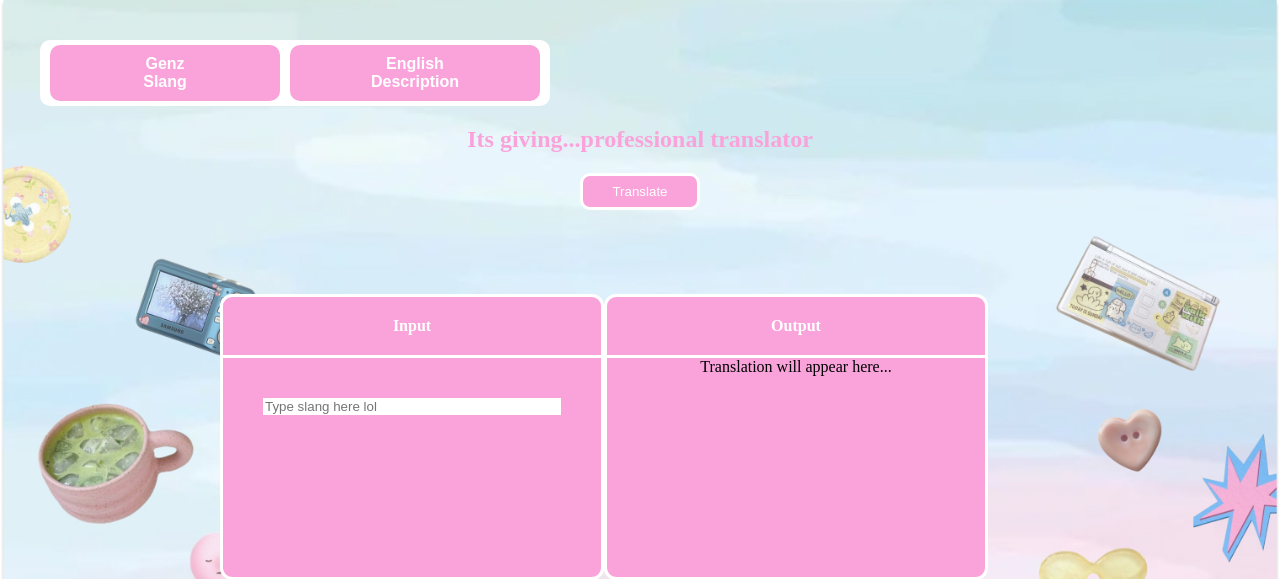
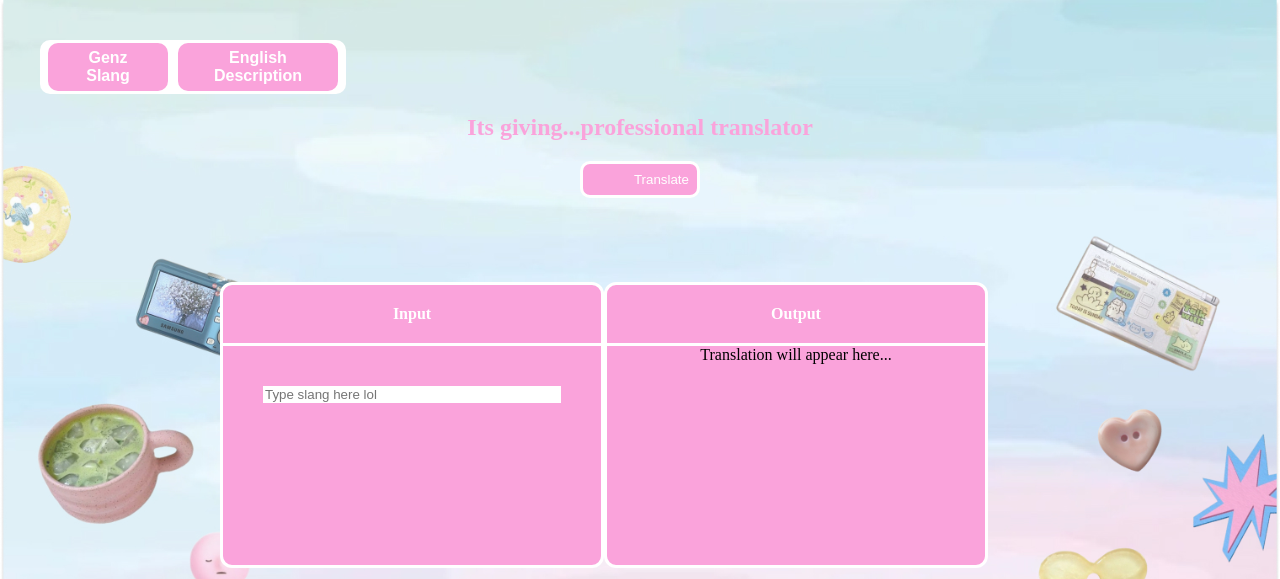
Before and after one commit to MarinaHacks5-0/SLANG-translator, a Flask app: page / in a window 1280 px wide. Shown: the top 579 px of the page. Run offline with Flask 3, Linux system fonts and the light colour scheme.

Commit message:
css_html

```diff
--- a/static/script.js
+++ b/static/script.js
@@ -4,15 +4,6 @@
 // - These elements include: input field, translate button, English & Gen Z mode buttons, reset button, and output area.
 // ============================================
 
-<<<<<<< HEAD
-
-//What You’ll Include in script.js
-//Here’s what you’ll be implementing conceptually (not code yet):
-
-//Get elements: input field, translate button, and output box.
-//grabs the HTML elements by ID so the js can interact with it
-=======
->>>>>>> f2af97dcd0fe349337b7c98f3174d106a63383ae
 const input = document.getElementById("inputText");
 const output = document.getElementById("outputPane");
 const translateBtn = document.getElementById("translate-pill");
@@ -23,17 +14,6 @@ const resetBtn = document.getElementById("btn-reset");
 // Default translation direction: Gen Z → English
 let currentDirection = "genz_to_english";
 
-<<<<<<< HEAD
-//Add event listeners to detect when the button is clicked.
-translate.addEventListener('click',handleTranslate);
-
-//To toggle the direction of the arrow on the translate button when clicked again.
-translate.addEventListener('click',handleTranslate);("dblclick", () => {
-    isGenZToEnglish = ! isGenZToEnglish;
-    translate.textContent = isGenZToEnglish
-        ? "Gen Z to English"
-        : "English to Gen Z";
-=======
 
 // ============================================
 // 2. Add event listeners
@@ -49,7 +29,6 @@ genzBtn.addEventListener("click", () => {
   currentDirection = "english_to_genz";
   highlightMode(genzBtn);
   output.textContent = "Mode: 🌹 English → Gen Z slang";
->>>>>>> f2af97dcd0fe349337b7c98f3174d106a63383ae
 });
 
 // 💀 English Description button → Gen Z → English
@@ -85,27 +64,6 @@ async function handleTranslate() {
     output.textContent = "Please enter text to translate!";
     return;
   }
-<<<<<<< HEAD
-  await translateText(text);
-}
-
-//Handle JSON response to display the translation result
-const data = await response.json();
-  //Handle JSON response to display the translation result.
-try
-{
-  const data = await response.json();
-  output.textContent = data.translation || "No translation found.";
-} catch (error) {
-  console.error("Error:", error);
-  output.textContent = "Something went wrong. Please try again.";
-}
-
-
-//(Optional) Show a small loading spinner or text while waiting.(ex.Translating...;)
-async function translateText(text) {
-  output.textContent = "Translating...⏳";
-=======
   await translateText(text, currentDirection);
 }
 
@@ -126,18 +84,10 @@ async function translateText(text, direction) {
 
   output.textContent = "Translating...⏳";
 
->>>>>>> f2af97dcd0fe349337b7c98f3174d106a63383ae
   try {
     const response = await fetch("/translate", {
       method: "POST",
       headers: { "Content-Type": "application/json" },
-<<<<<<< HEAD
-      body: JSON.stringify({
-        text: text,
-        direction: isGenZToEnglish ? "genz_to_english" : "english_to_genz",
-      }),
-    });
-=======
       body: JSON.stringify({ text, direction }),
     });
 
@@ -148,7 +98,6 @@ async function translateText(text, direction) {
     output.textContent = "Something went wrong. Please try again.";
   }
 }
->>>>>>> f2af97dcd0fe349337b7c98f3174d106a63383ae
 
     const data = await response.json();
     output.textContent = data.translation || "No translation found.";
@@ -158,8 +107,6 @@ async function translateText(text, direction) {
   }
 }
 
-<<<<<<< HEAD
-=======
 // ============================================
 // Utility Function: Highlight Active Mode Button
 // - Adds a visual indicator for which mode is currently active.
@@ -178,4 +125,3 @@ function highlightMode(activeBtn) {
 
 highlightMode(englishBtn);
 output.textContent = "Mode: 💀 Gen Z slang → English";
->>>>>>> f2af97dcd0fe349337b7c98f3174d106a63383ae
--- a/static/style.css
+++ b/static/style.css
@@ -45,13 +45,13 @@ footer {
 
 .mode-toggle {
     display: flex;
-    width: 90%;
-    max-width: 500px;
+    width: 70%;
+    max-width: 300px;
     background: var(--white);
     border-radius: 10px;
     justify-content: space-between;
     flex-wrap: wrap;
-    padding: 5px;
+    padding: 3px;
 
 }
 
@@ -62,7 +62,7 @@ footer {
     border-radius: 10px;
     background: var(--pink);
     border: none;
-    padding: 10px 0;
+    padding: 6px 0;
     font-size: 1rem;
     margin: 0 5px;                  /* small spacing between buttons */
     color: var(--white);
@@ -70,7 +70,7 @@ footer {
     text-align: center;
 }
 
-.mode-toggle button:hover, .translate-pill:hover {
+.mode-toggle button:hover, .translate-pill:hover, .reset-pill:hover {
     transform: translateY(-5px) scale(1.0);
     background: rgb(217, 254, 255);
     border: 3px solid white;
@@ -101,7 +101,7 @@ footer {
     margin: 0 auto;
     padding: 8px;
     border: var(--white) solid 3px;
-    justify-content: center;
+    justify-content: flex-end;
 }
 
 
--- a/templates/index.html
+++ b/templates/index.html
@@ -21,39 +21,32 @@
     <!-- Main Card -->
     <div class="main-card">
         <main class="card">
-            <div class="card-top">
-                <button class="translate-pill" id="translate-pill" type="button">Translate</button>
-            </div>
-
-
+            <button class="translate-pill" id="translate-pill" type="button">Translate</button>
             <div class="panes">
                  <!-- LEFT: Input -->
                 <div class="pane" id="inputPane">
                     <div class="pane-header">Input</div>
-                        <input id="inputText" type="text" placeholder="Type slang here lol" required></input>
+                        <input id="inputText" type="text" placeholder="Type slang here lol" required/>
 
                 </div>
 
                 <!-- RIGHT: Output -->
                 <div class="pane" id="outputPane" aria-live="polite" aria-busy="false">
                 <div class="pane-header">Output</div>
+                <div class="output-box" id="outputText">Translation will appear here...</div>
+                </div>
 
                 <div class="loader-overlay" aria-hidden="true">
                     <div class="spinner" role="status" aria-label="loading"></div>
                 </div>
-
-                    <div id="outputText" class="output-box">Translation will appear here...</div>
-
 
 
                 <div class="statusbar" aria-live="polite">
                     <span id="latency" hidden></span>
                     <span id="tokens" hidden></span>
                 </div>
-
-
             </div>
-            <button type="button" id="btn-reset" class="reset-pill">Reset</button>
+            <button type="button" class="reset-pill" id="btn-reset" >Reset</button>
         </main>
     </div>
 
```
